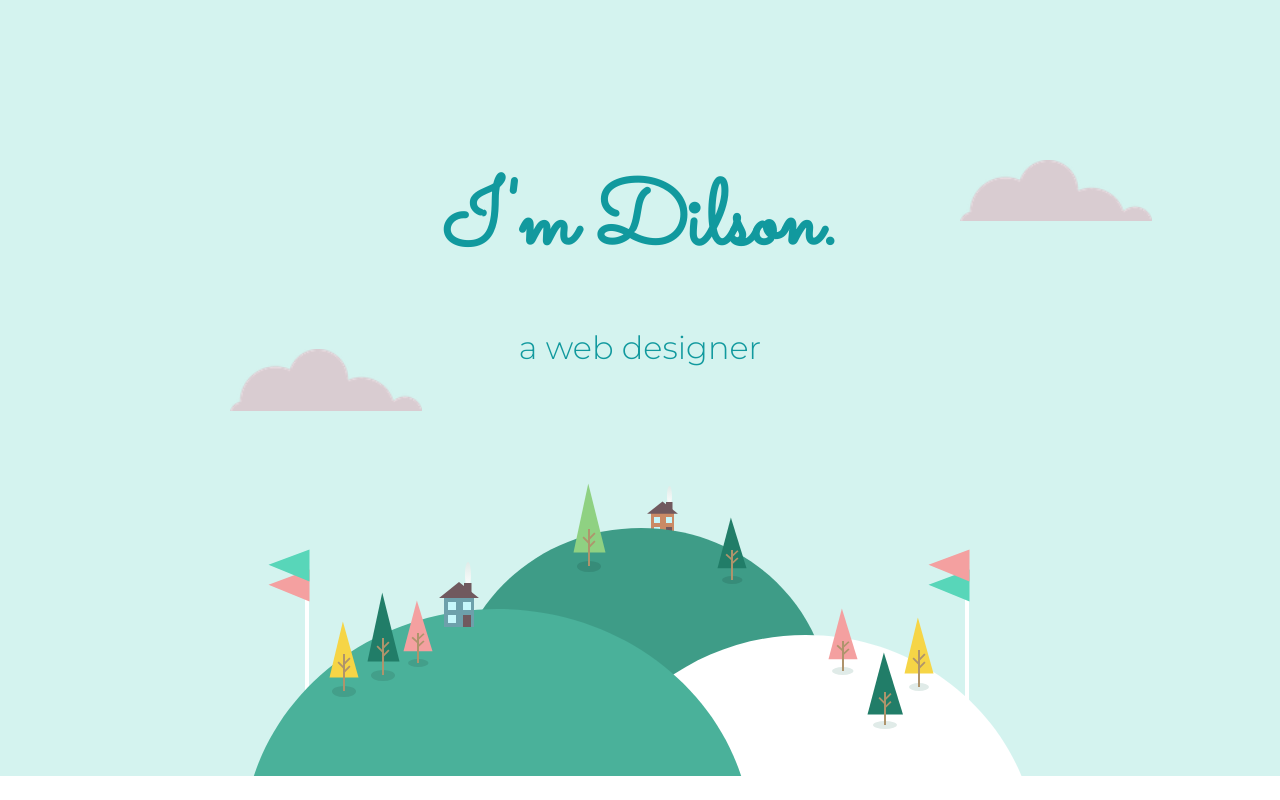
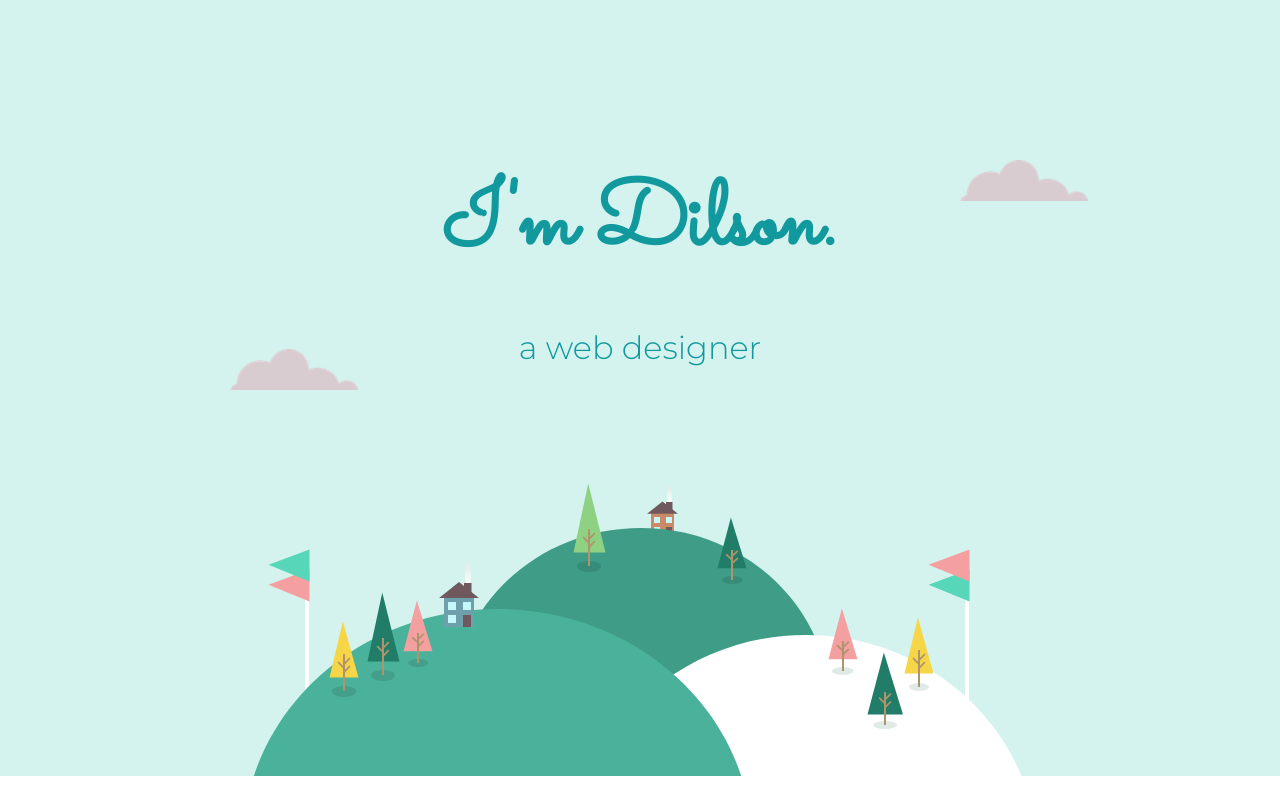
Before and after one commit to dilsonTorrefiel/Personal-Site, a plain HTML site: page index.html in a window 1280 px wide. Shown: the top 800 px of the page. Drawn offline with Linux system fonts and the light colour scheme.

Commit message:
Add files via upload

```diff
--- a/CSS/styles.css
+++ b/CSS/styles.css
@@ -48,12 +48,12 @@ hr{
   }
 .top-cloud{
     position: absolute;
-    width: 12rem;
+    width: 10%;
     margin: auto auto auto 25%;;
   }
 .middle-cloud{
     position: absolute;
-    width: 12rem;
+    width: 10%;
     left: 18%;
     top: 45%;
   }
```
